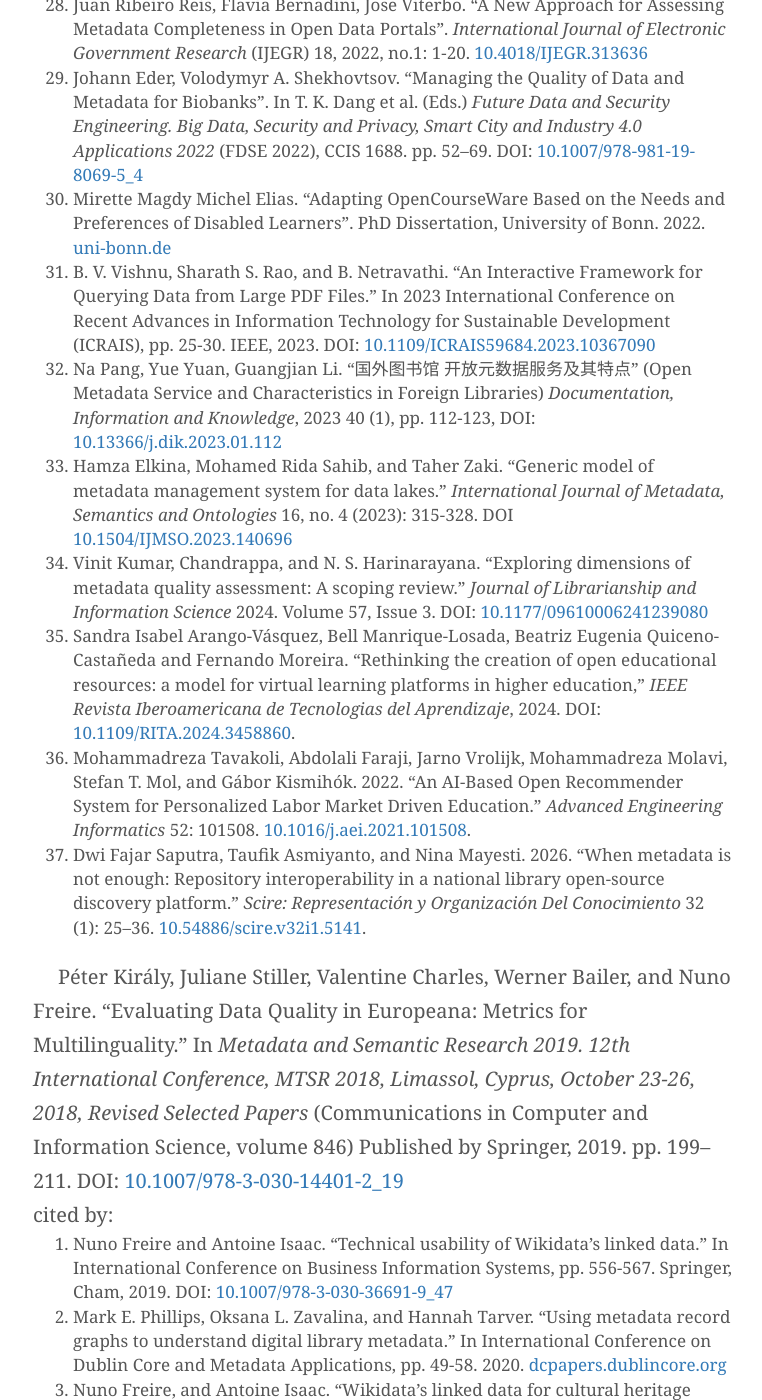
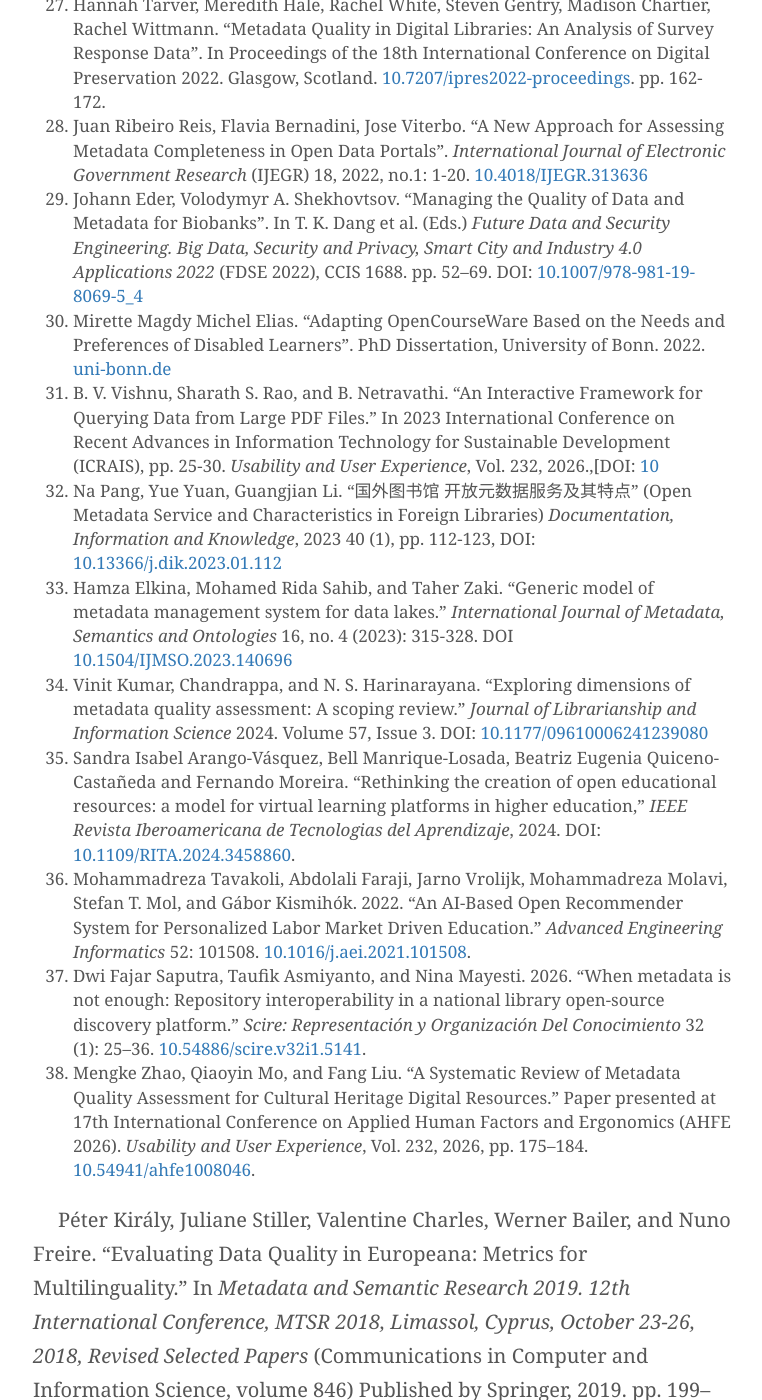
Before and after one commit to pkiraly/pkiraly.github.io, a Jekyll site: the page built from about.md, in a window 1280 px wide and 1400 px high, scrolled down 9993 px. Shown: the whole window, without its empty margins (257-1019 px from the left). Built offline with Jekyll 4.4.1, drawn with Linux system fonts in a browser that asks for light colours; nearby versions of some CDN libraries; some web fonts are replaced; comment, search, counter and statistics services are not loaded; some of the changed text lies outside the part shown.

Commit message:
add Zhao - Mo - Liu, 2026

```diff
--- a/about.md
+++ b/about.md
@@ -101,6 +101,7 @@
 7. Luís Fernando Sayãoa, Luana Farias Sales. "Metadata authoring model: describing information about context and provenance of disciplinary research objects" _Informação & Informação_ 2024 28(4) pp. 1-37 DOI: [10.5433/1981-8920.2023v28n4p1](https://doi.org/10.5433/1981-8920.2023v28n4p1)
 8. Vinit Kumar, Chandrappa, and N. S. Harinarayana. "Exploring dimensions of metadata quality assessment: A scoping review." _Journal of Librarianship and Information Science_ (2024) DOI: [10.1177/09610006241239080](https://doi.org/10.1177/09610006241239080)
 9. Candela, Gustavo. "Towards a semantic approach in GLAM Labs: The case of the Data Foundry at the National Library of Scotland." _Journal of Information Science_ 52, no. 1 (2026): pp. 3-21. [10.1177/01655515231174386](https://doi.org/10.1177/01655515231174386)
+10. Mengke Zhao, Qiaoyin Mo, and Fang Liu. “A Systematic Review of Metadata Quality Assessment for Cultural Heritage Digital Resources.” Paper presented at 17th International Conference on Applied Human Factors and Ergonomics (AHFE 2026). _Usability and User Experience_, Vol. 232, 2026, pp. 175–184. [10.54941/ahfe1008046](https://doi.org/10.54941/ahfe1008046).
 
 
 Péter Király. “Measuring completeness as metadata quality metric in Europeana.” In *Digital Humanities 2017. Conference Abstracts.* McGill University & Université de Montréal, Montréal, Canada, August 8–11, 2017. Prepared by Rhian Lewis and the DH2017 Local Organizers: Cecily Raynor, Dominic Forest, Michael Sinatra and Stéfan Sinclair. pp. 291-293. URL (whole book): [https://dh2017.adho.org/abstracts/DH2017-abstracts.pdf](https://dh2017.adho.org/abstracts/DH2017-abstracts.pdf), URL (the abstract): [https://dh2017.adho.org/abstracts/458/458.pdf](https://dh2017.adho.org/abstracts/458/458.pdf).
@@ -151,13 +152,14 @@
 28. Juan Ribeiro Reis, Flavia Bernadini, Jose Viterbo. "A New Approach for Assessing Metadata Completeness in Open Data Portals". _International Journal of Electronic Government Research_ (IJEGR) 18, 2022, no.1: 1-20. [10.4018/IJEGR.313636](http://doi.org/10.4018/IJEGR.313636)
 29. Johann Eder, Volodymyr A. Shekhovtsov. "Managing the Quality of Data and Metadata for Biobanks". In T. K. Dang et al. (Eds.) _Future Data and Security Engineering. Big Data, Security and Privacy, Smart City and Industry 4.0 Applications 2022_ (FDSE 2022), CCIS 1688. pp. 52–69. DOI: [10.1007/978-981-19-8069-5_4](https://doi.org/10.1007/978-981-19-8069-5_4)
 30. Mirette Magdy Michel Elias. "Adapting OpenCourseWare Based on the Needs and Preferences of Disabled Learners". PhD Dissertation, University of Bonn. 2022. [uni-bonn.de](https://bonndoc.ulb.uni-bonn.de/xmlui/handle/20.500.11811/10539)
-31. B. V. Vishnu, Sharath S. Rao, and B. Netravathi. "An Interactive Framework for Querying Data from Large PDF Files." In 2023 International Conference on Recent Advances in Information Technology for Sustainable Development (ICRAIS), pp. 25-30. IEEE, 2023. DOI: [10.1109/ICRAIS59684.2023.10367090](https://doi.org/10.1109/ICRAIS59684.2023.10367090)
+31. B. V. Vishnu, Sharath S. Rao, and B. Netravathi. "An Interactive Framework for Querying Data from Large PDF Files." In 2023 International Conference on Recent Advances in Information Technology for Sustainable Development (ICRAIS), pp. 25-30.  _Usability and User Experience_, Vol. 232, 2026.,[DOI: [10]( pp. 175–184IEEE, 2023. DOI: [10.1109/ICRAIS59684.2023.10367090](https://doi.org/10.1109/ICRAIS59684.2023.10367090))
 32. Na Pang, Yue Yuan, Guangjian Li. "国外图书馆 开放元数据服务及其特点" (Open Metadata Service and Characteristics in Foreign Libraries) _Documentation, Information and Knowledge_, 2023 40 (1), pp. 112-123, DOI: [10.13366/j.dik.2023.01.112](https://doi.org/10.13366/j.dik.2023.01.112)
 33. Hamza Elkina, Mohamed Rida Sahib, and Taher Zaki. "Generic model of metadata management system for data lakes." _International Journal of Metadata, Semantics and Ontologies_ 16, no. 4 (2023): 315-328. DOI [10.1504/IJMSO.2023.140696](https://doi.org/10.1504/IJMSO.2023.140696)
 34. Vinit Kumar, Chandrappa, and N. S. Harinarayana. "Exploring dimensions of metadata quality assessment: A scoping review." _Journal of Librarianship and Information Science_ 2024. Volume 57, Issue 3. DOI: [10.1177/09610006241239080](https://doi.org/10.1177/09610006241239080)
 35. Sandra Isabel Arango-Vásquez, Bell Manrique-Losada, Beatriz Eugenia Quiceno-Castañeda and Fernando Moreira. "Rethinking the creation of open educational resources: a model for virtual learning platforms in higher education," _IEEE Revista Iberoamericana de Tecnologias del Aprendizaje_, 2024. DOI: [10.1109/RITA.2024.3458860](https://doi.org/10.1109/RITA.2024.3458860).
 36. Mohammadreza Tavakoli, Abdolali Faraji, Jarno Vrolijk, Mohammadreza Molavi, Stefan T. Mol, and Gábor Kismihók. 2022. “An AI-Based Open Recommender System for Personalized Labor Market Driven Education.” _Advanced Engineering Informatics_ 52: 101508. [10.1016/j.aei.2021.101508](https://doi.org/10.1016/j.aei.2021.101508).
 37. Dwi Fajar Saputra, Taufik Asmiyanto, and Nina Mayesti. 2026. “When metadata is not enough: Repository interoperability in a national library open-source discovery platform.” _Scire: Representación y Organización Del Conocimiento_ 32 (1): 25–36. [10.54886/scire.v32i1.5141](https://doi.org/10.54886/scire.v32i1.5141).
+38. Mengke Zhao, Qiaoyin Mo, and Fang Liu. “A Systematic Review of Metadata Quality Assessment for Cultural Heritage Digital Resources.” Paper presented at 17th International Conference on Applied Human Factors and Ergonomics (AHFE 2026). _Usability and User Experience_, Vol. 232, 2026, pp. 175–184. [10.54941/ahfe1008046](https://doi.org/10.54941/ahfe1008046).
 
 
 Péter Király, Juliane Stiller, Valentine Charles, Werner Bailer, and Nuno Freire. “Evaluating Data Quality in Europeana: Metrics for Multilinguality.” In *Metadata and Semantic Research 2019. 12th International Conference, MTSR 2018, Limassol, Cyprus, October 23-26, 2018, Revised Selected Papers* (Communications in Computer and Information Science, volume 846) Published by Springer, 2019. pp. 199–211. DOI: [10.1007/978-3-030-14401-2_19](https://doi.org/10.1007/978-3-030-14401-2_19)<br/>
@@ -202,6 +204,7 @@
 16. Vyacheslav Zavalin, and Oksana L. Zavalina. "Assessing Comparative Effectiveness of Metadata Creation with Specialized and General Standards for Representing Artworks." _Journal of Library Metadata_, 2025 May, 1–31. DOI: [10.1080/19386389.2025.2499343](https://doi.org/10.1080/19386389.2025.2499343)
 17. Valentin Mouche, Nouha Laamech, and Manuel Munier. "MMO: A Lightweight Semantic and Trust Model for Metadata." In 6th Workshop on Secure IoT, Edge and Cloud systems (SIoTEC'2025). 2025. Seoul, South Korea. HAL Id: [hal-05374890](https://univ-pau.hal.science/hal-05374890v1)
 18. Valentin Mouche, Manuel Munier, and Nouha Laamech. "MMO: Une Ontologie Pour Les Métadonnées." _Revue des Nouvelles Technologies de l’Information Extraction et Gestion des Connaissances_, RNTI-E-42 (2026): pp. 371-372. [editions-rnti.fr](https://editions-rnti.fr/index.php?inprocid=1003101)
+19. Mengke Zhao, Qiaoyin Mo, and Fang Liu. “A Systematic Review of Metadata Quality Assessment for Cultural Heritage Digital Resources.” Paper presented at 17th International Conference on Applied Human Factors and Ergonomics (AHFE 2026). _Usability and User Experience_, Vol. 232, 2026, pp. 175–184. [10.54941/ahfe1008046](https://doi.org/10.54941/ahfe1008046).
 
 Péter Király. “Validating 126 million MARC records”. In *DATeCH2019 Proceedings of the 3rd International Conference on Digital Access to Textual Cultural Heritage* Brussels, Belgium — May 08-10, 2019. Published by ACM, 2019. ISBN: 978-1-4503-7194-0. pp. 161-168. DOI: [10.1145/3322905.3322929](https://doi.org/10.1145/3322905.3322929)<br/>
 cited by:<br/>
```
